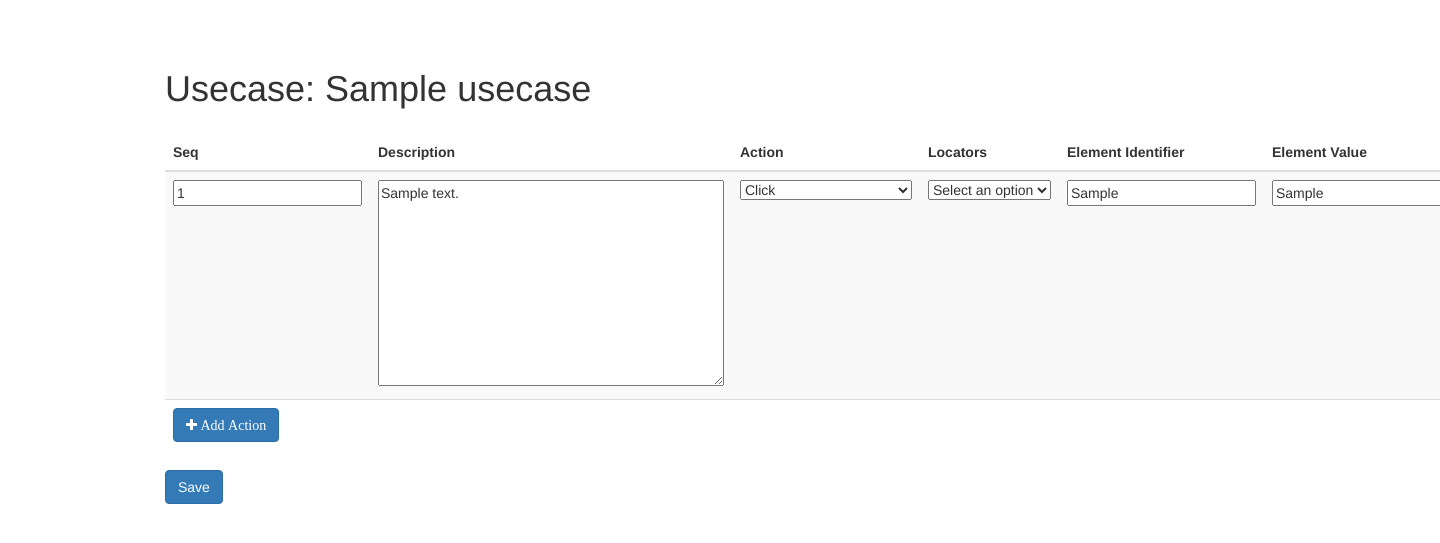
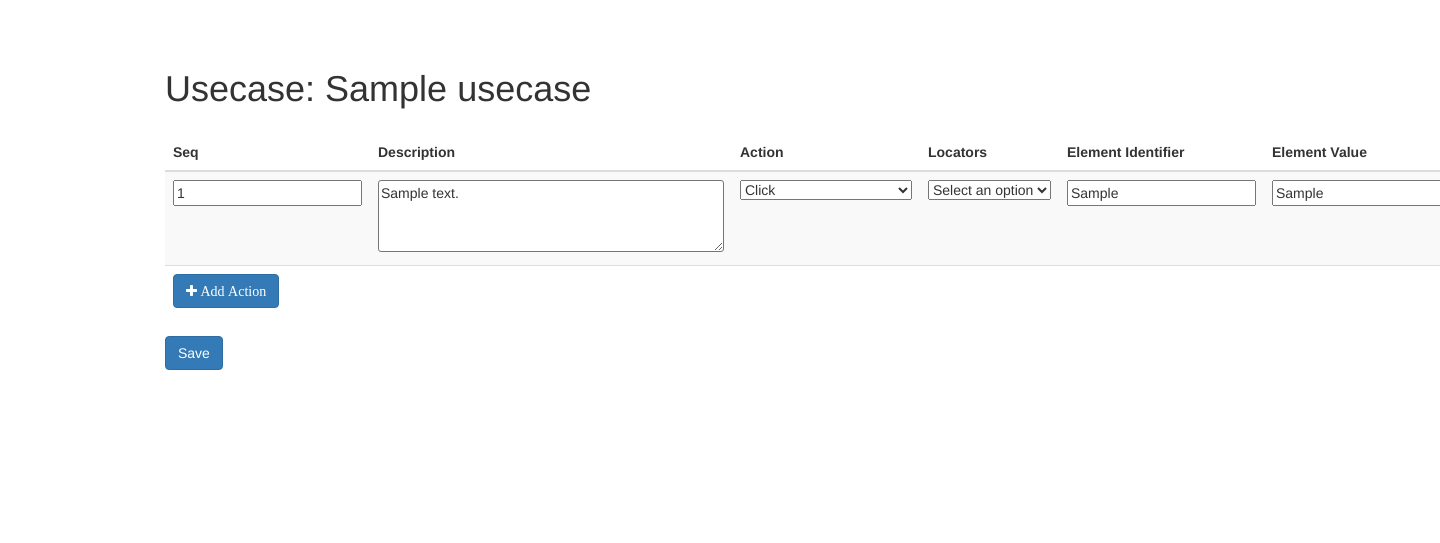
Before and after one commit to sonu-Shiva/hackathon, a Django app: page /hakuna-matata/1/usecases/actions/1 in a window 1440 px wide; the page is wider, and only the part inside the window is pictured. Shown: the part 51-594 px from the top of that part. Run offline with Django 3.2, Linux system fonts and the light colour scheme; tables that the repository leaves empty hold one stand-in row (values such as "Sample post"); some libraries are stand-ins or nearby versions.

Commit message:
css changes

```diff
--- a/src/static/css/base.css
+++ b/src/static/css/base.css
@@ -13,3 +13,7 @@ body {
     position: relative;
     bottom: -15px;
 }
+textarea {
+    height: 5vw;
+    border-radius: 3px;
+}
```
